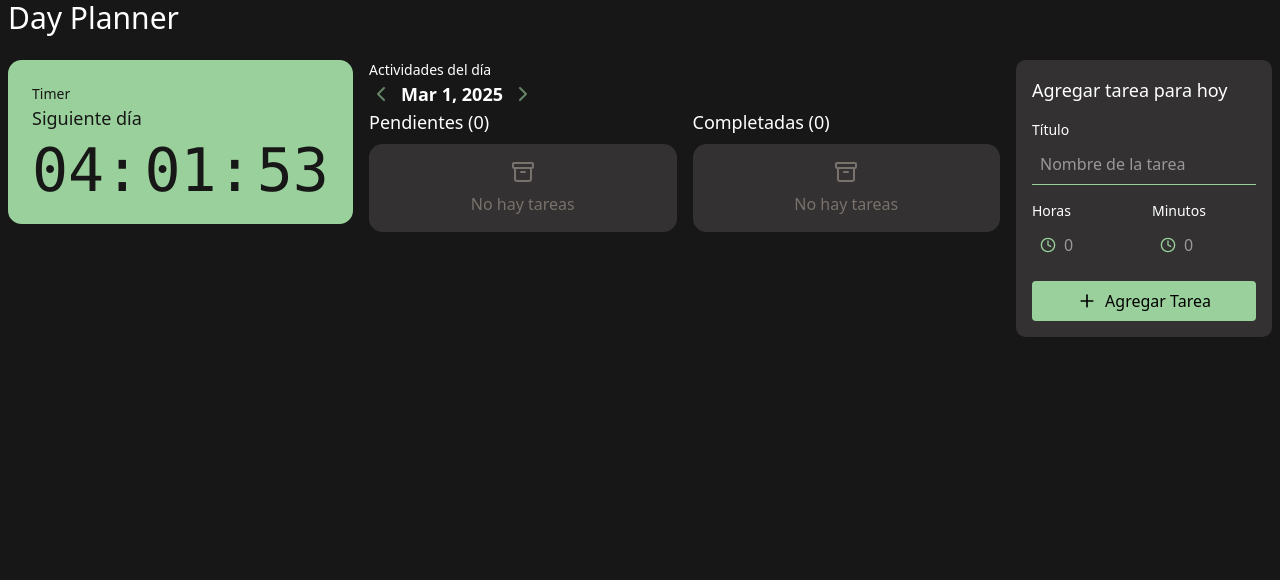
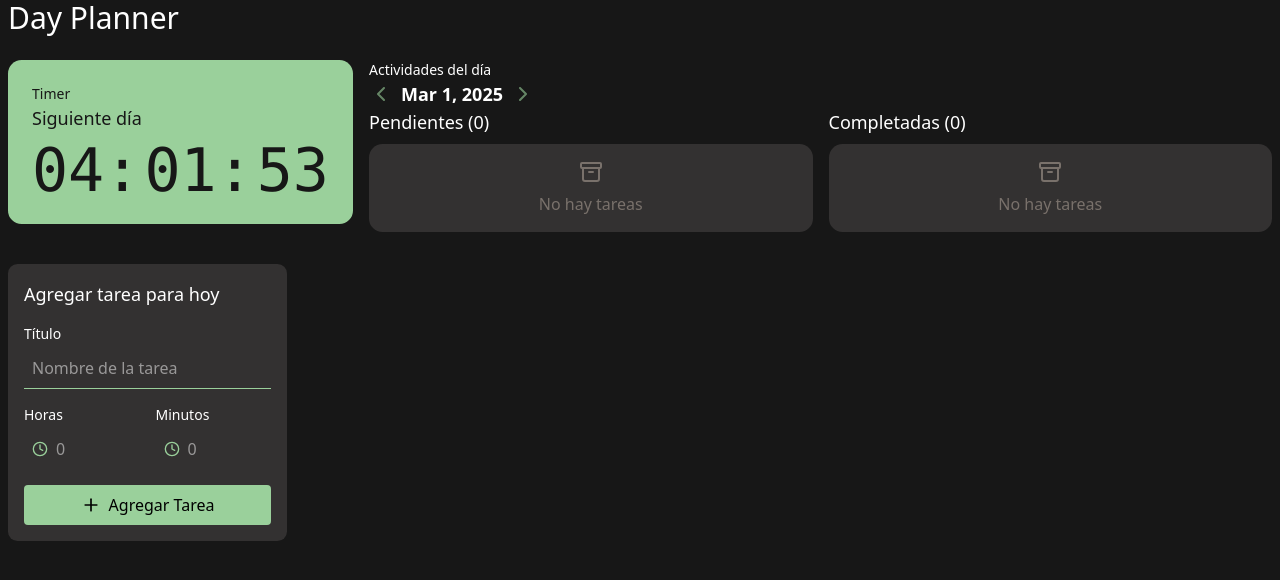
Before and after one commit to AdrianP17/Day-planner, a React (Vite) app: page / in a window 1280 px wide. Shown: the top 580 px of the page. Built offline with nearby package versions, Linux system fonts and the light colour scheme.

Commit message:
style: change layout

```diff
--- a/src/components/tasks/TaskForm.tsx
+++ b/src/components/tasks/TaskForm.tsx
@@ -37,7 +37,7 @@ const TaskForm = () => {
   };
 
   return (
-    <form onSubmit={handleSubmit(onSubmit)} className="bg-[#333131] p-4 rounded-lg space-y-4 h-fit">
+    <form onSubmit={handleSubmit(onSubmit)} className="bg-[#333131] p-4 rounded-lg space-y-4 h-fit w-fit">
       <h2 className="text-lg">Agregar tarea para hoy</h2>
 
       {/* Campo de título */}
--- a/src/pages/HomePage.tsx
+++ b/src/pages/HomePage.tsx
@@ -12,8 +12,8 @@ function HomePage() {
       <div className="flex flex-col md:flex-row gap-4 mb-4 w-full justify-between">
         <Timer />
         <ChecklistDiario />
+      </div>
         <TaskForm />
-      </div>
     </div>
   )
 }
```
